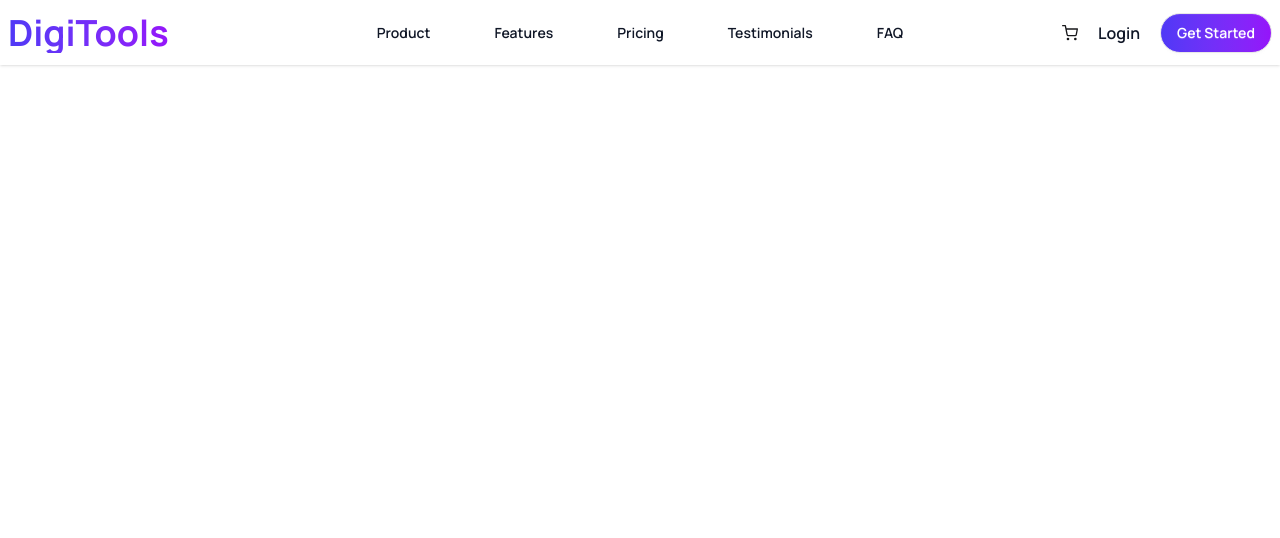
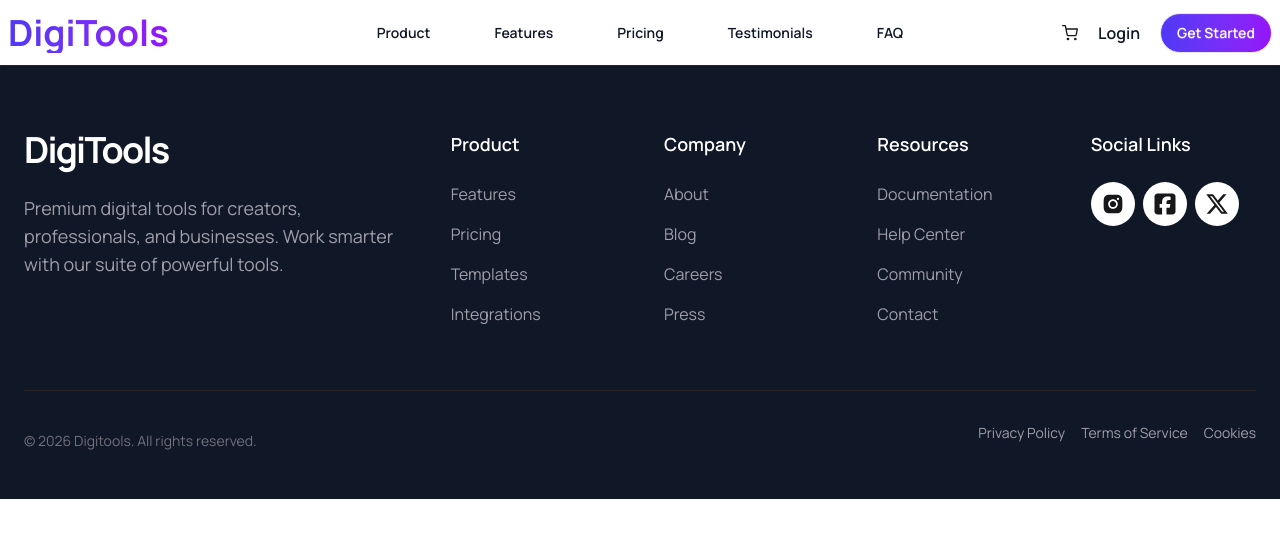
Before and after one commit to SheikhSabbirAhmad/ph-assignment-06, a React (Vite) app: page / in a window 1280 px wide. Shown: the top 538 px of the page. Built offline with nearby package versions, Linux system fonts and the light colour scheme.

Commit message:
Completed to design footer section according to figma

```diff
--- a/src/App.jsx
+++ b/src/App.jsx
@@ -1,5 +1,7 @@
 
+import { FaInstagram } from 'react-icons/fa'
 import './App.css'
+import Footer from './component/Footer'
 import NavBar from './component/NavBar'
 
 function App() {
@@ -8,6 +10,8 @@
     <>
     <NavBar></NavBar>
 
+    <Footer></Footer>
+
     </>
   )
 }
--- /dev/null
+++ b/src/component/Footer.jsx
@@ -0,0 +1,152 @@
+import React from 'react';
+import { AiFillInstagram } from 'react-icons/ai';
+import { FaSquareFacebook, FaXTwitter } from 'react-icons/fa6';
+
+const Footer = () => {
+    return (
+        <div>
+              <footer className="bg-[#101727] border-t border-red-900/50 pt-16 pb-10">
+      <div className="max-w-7xl mx-auto px-6">
+        <div className="grid grid-cols-1 md:grid-cols-12 gap-12">
+          <div className="md:col-span-4">
+            <div className="flex items-center gap-3 mb-6">
+              <h2 className="text-4xl font-bold tracking-tighter text-white">
+                DigiTools
+              </h2>
+            </div>
+
+            <p className="text-zinc-400 text-lg max-w-md">
+              Premium digital tools for creators, <br /> professionals, and businesses. Work smarter <br /> with our suite of powerful tools.
+            </p>
+
+          </div>
+
+          <div className="md:col-span-2">
+            <h3 className="text-white font-semibold mb-6 text-lg">Product</h3>
+            <ul className="space-y-4 text-zinc-400">
+              <li>
+                <a href="#" className="hover:text-white transition">
+                  Features
+                </a>
+              </li>
+              <li>
+                <a href="#" className="hover:text-white transition">
+                  Pricing
+                </a>
+              </li>
+              <li>
+                <a href="#" className="hover:text-white transition">
+                  Templates
+                </a>
+              </li>
+              <li>
+                <a href="#" className="hover:text-white transition">
+                  Integrations
+                </a>
+              </li>
+            </ul>
+          </div>
+
+          <div className="md:col-span-2">
+            <h3 className="text-white font-semibold mb-6 text-lg">Company</h3>
+            <ul className="space-y-4 text-zinc-400">
+              <li>
+                <a href="#" className="hover:text-white transition">
+                  About
+                </a>
+              </li>
+              <li>
+                <a href="#" className="hover:text-white transition">
+                  Blog
+                </a>
+              </li>
+              <li>
+                <a href="#" className="hover:text-white transition">
+                  Careers
+                </a>
+              </li>
+              <li>
+                <a href="#" className="hover:text-white transition">
+                  Press
+                </a>
+              </li>
+            </ul>
+          </div>
+
+          <div className="md:col-span-2">
+            <h3 className="text-white font-semibold mb-6 text-lg">Resources</h3>
+            <ul className="space-y-4 text-zinc-400">
+              <li>
+                <a href="#" className="hover:text-white transition">
+                  Documentation
+                </a>
+              </li>
+              <li>
+                <a href="#" className="hover:text-white transition">
+                  Help Center
+                </a>
+              </li>
+              <li>
+                <a href="#" className="hover:text-white transition">
+                  Community
+                </a>
+              </li>
+              <li>
+                <a href="#" className="hover:text-white transition">
+                  Contact
+                </a>
+              </li>
+            </ul>
+          </div>
+
+          <div className="md:col-span-2">
+            <div>
+                <h3 className="text-white font-semibold mb-6 text-lg">Social Links</h3>
+            </div>
+           <div className='flex gap-2'>
+                 <div className='w-11 h-11 flex items-center justify-center  bg-white rounded-full'>
+                <a href="#"><AiFillInstagram className='text-2xl'></AiFillInstagram></a>
+                </div>
+
+                 <div className='w-11 h-11 flex items-center justify-center  bg-white rounded-full'>
+                <a href="#"><FaSquareFacebook className='text-2xl'></FaSquareFacebook></a>
+                </div>
+
+                 <div className='w-11 h-11 flex items-center justify-center  bg-white rounded-full'>
+                <a href="#"><FaXTwitter className='text-2xl'></FaXTwitter></a>
+                </div>
+           </div>
+          </div>
+        </div>
+
+        {/* Bottom Bar */}
+        <div className="mt-16 pt-8 border-t border-zinc-800 flex flex-col md:flex-row items-center justify-between gap-4 text-sm text-zinc-500">
+          <div>© {new Date().getFullYear()} Digitools. All rights reserved.</div>
+
+          <div>
+             <ul className="space-y-4 text-zinc-400 flex gap-4">
+              <li>
+                <a href="#" className="hover:text-white transition">
+                  Privacy Policy
+                </a>
+              </li>
+              <li>
+                <a href="#" className="hover:text-white transition">
+                  Terms of Service
+                </a>
+              </li>
+              <li>
+                <a href="#" className="hover:text-white transition">
+                  Cookies
+                </a>
+              </li>
+            </ul>
+          </div>
+        </div>
+      </div>
+    </footer>
+        </div>
+    );
+};
+
+export default Footer;
```
